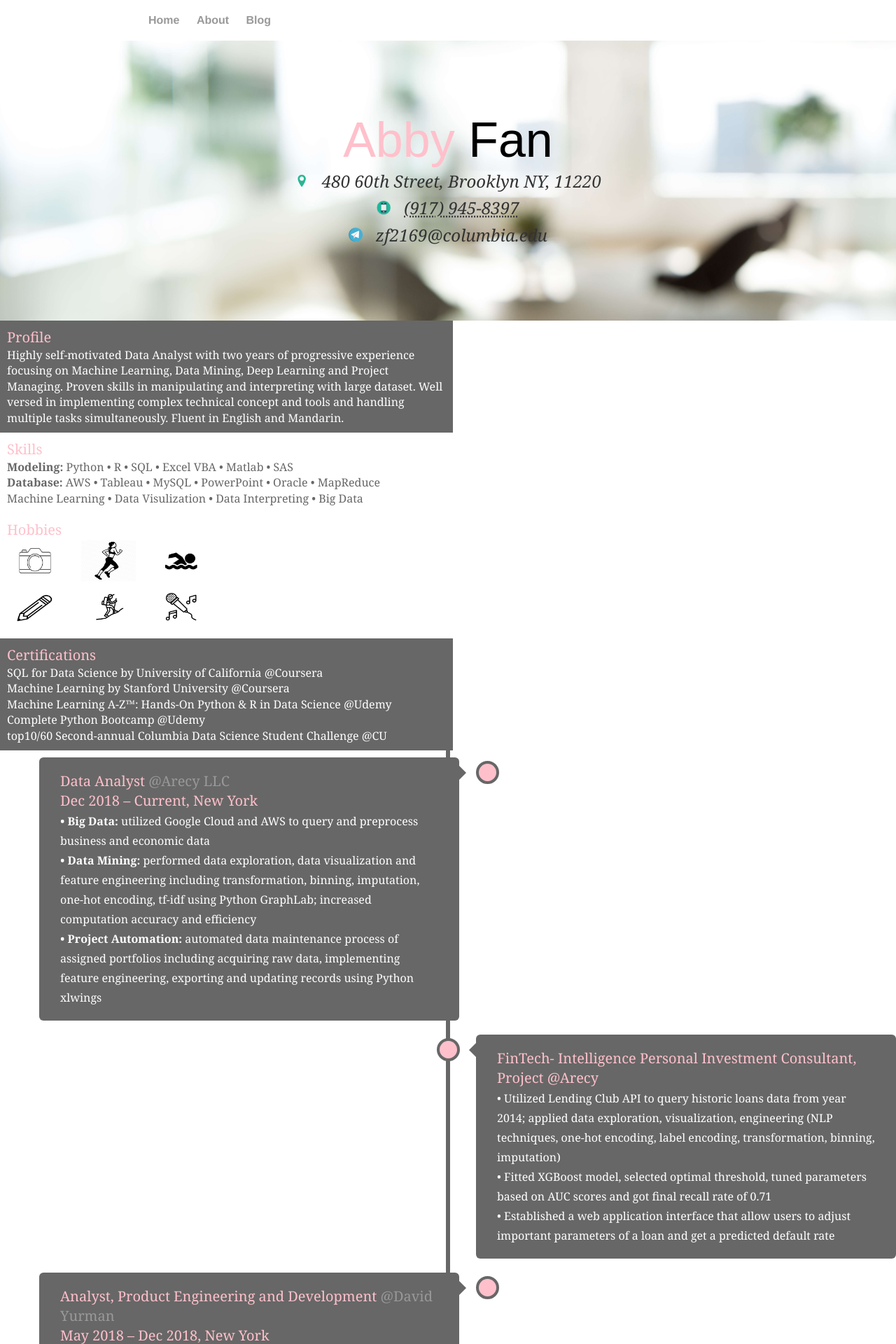
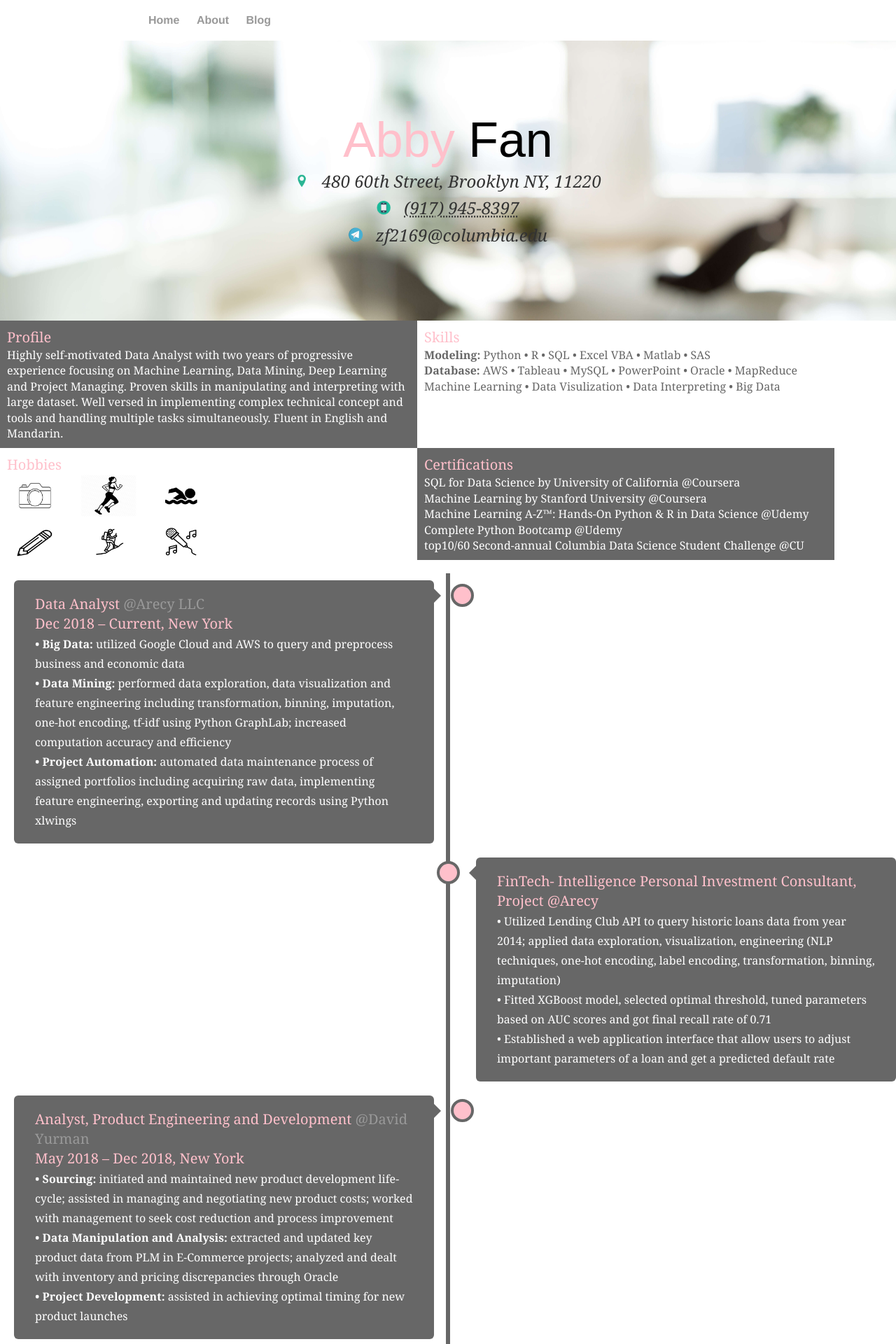
Before and after one commit to zf2169/zf2169.github.io, a Jekyll site: the page built from cv/index.html, in a window 1280 px wide. Shown: the top 1920 px of the page at 70% size. Built offline with Jekyll 4.4.1, drawn with Linux system fonts in a browser that asks for light colours.

Commit message:
Update main.css

```diff
--- a/css/main.css
+++ b/css/main.css
@@ -73,7 +73,7 @@ cv-content { font-size: 16px; font-family: 'Merriweather', Georgia, Times; line-
 /* Create two equal columns that floats next to each other */
 .column {
   float: left;
-  width: 49%;
+  width: 45%;
   padding: 10px;
 }
 
@@ -128,7 +128,7 @@ cv-content { font-size: 16px; font-family: 'Merriweather', Georgia, Times; line-
 
 /* Place the container to the left */
 .left {
-  left: -2%;
+  left: -5%;
 }
 
 /* Place the container to the right */
```
